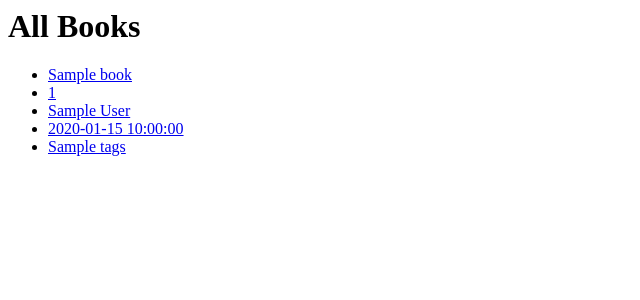
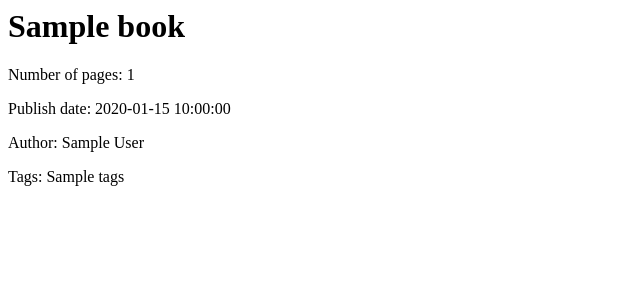
Before and after one commit to Andre-Williams22/Book_Site, a Python web app: template books/templates/detail.html in a window 1280 px wide. Shown: the top 300 px of the page, without its empty margins (0-640 px from the left). Run offline with Jinja, Linux system fonts and the light colour scheme; the template is opened without the code that fills it: most values are stand-ins (such as "Sample title", 1, 10 or a date in 2020).

Commit message:
fixes problem with gradescope? works fine locally

```diff
--- a/books/templates/detail.html
+++ b/books/templates/detail.html
@@ -1,19 +1,6 @@
-<h1>All Books</h1>
+<h1> {{ book.title }} </h1>
 
-<ul>
-    <li>
-      <a href="/book/{{ book.id }}">{{ book.title }}</a>
-    </li>
-    <li>
-      <a href="/book/{{ book.id }}">{{ book.num_pages }}</a>
-    </li>
-    <li>
-      <a href="/book/{{ book.id }}">{{ book.author }}</a>
-    </li>
-    <li>
-      <a href="/book/{{ book.id }}">{{ book.date_published }}</a>
-    </li>
-    <li>
-      <a href="/book/{{ book.id }}">{{ book.tags }}</a>
-    </li>
-</ul>
+<p>Number of pages: {{ book.num_pages }}</p>
+<p>Publish date: {{ book.date_published }}</p>
+<p>Author: {{ book.author }}</p>
+<p>Tags: {{ book.tags }}</p>
--- a/books/urls.py
+++ b/books/urls.py
@@ -4,6 +4,5 @@ from . import views
 
 urlpatterns = [
     path('', views.home),
-    #book/<int:book_id>
     path('<int:book_id>/', views.detail, name='detail')
 ]
```
Also changed, not shown: books/models.py (+4 -4 lines), books/migrations/0001_initial.py (deleted), books/migrations/0002_author.py (deleted), books/migrations/0003_book_author.py (deleted), books/migrations/0004_auto_20200411_0410.py (deleted), books/migrations/__init__.py (deleted), db.sqlite3.
